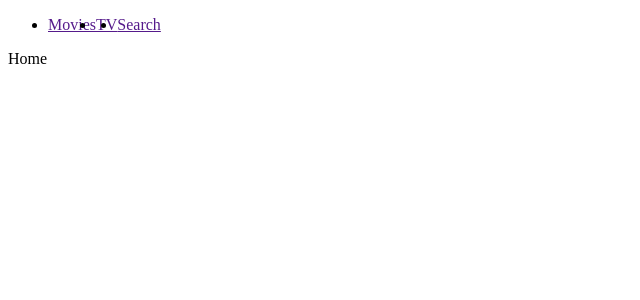
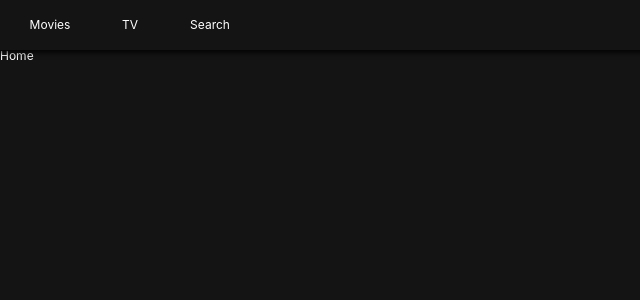
Before and after one commit to woriwori/nomflix, a React (Create React App) app: page / in a window 1280 px wide. Shown: the top 300 px of the page, without its empty margins (0-640 px from the left). Built offline with nearby package versions, Linux system fonts and the light colour scheme.

Commit message:
feat: style reset

```diff
--- a/package.json
+++ b/package.json
@@ -14,6 +14,7 @@
     "react-router-dom": "^5.2.0",
     "react-scripts": "4.0.3",
     "styled-components": "^5.2.2",
+    "styled-reset": "^4.3.4",
     "web-vitals": "^1.0.1"
   },
   "scripts": {
--- a/src/components/App.js
+++ b/src/components/App.js
@@ -1,11 +1,13 @@
 import React, { Component } from 'react';
 import Router from 'components/Router';
+import GlobalStyles from './GlobalStyles';
 
 class App extends Component {
   render() {
     return (
       <>
         <Router />
+        <GlobalStyles />
       </>
     );
   }
--- /dev/null
+++ b/src/components/GlobalStyles.js
@@ -0,0 +1,22 @@
+import { createGlobalStyle } from 'styled-components';
+import reset from 'styled-reset';
+
+const globalStyles = createGlobalStyle`
+    ${reset};
+    a{
+        text-decoration: none;
+        color:inherit;
+    }
+    *{
+        box-sizing: border-box;
+    }
+    body{
+        font-family: --apple-system, BlinkMacSystemFont, 'Segoe UI', Roboto, Oxygen, Ubuntu, Cantarell, 'Open Sans', 'Helvetica Neue', sans-serif;
+        font-size: 12px;
+        background-color: rgba(20, 20, 20, 1);
+        color: white;
+        padding-top: 50px;
+    }
+`;
+
+export default globalStyles;
--- a/src/components/Header.js
+++ b/src/components/Header.js
@@ -1,16 +1,34 @@
+import { Link } from 'react-router-dom';
 import React, { Component } from 'react';
-import { Link } from 'react-router-dom';
 import styled from 'styled-components';
 
-const SHeader = styled.header``;
+const SHeader = styled.header`
+  color: white;
+  position: fixed;
+  top: 0;
+  left: 0;
+  width: 100%;
+  height: 50px;
+  display: flex;
+  align-items: center;
+  padding: 0 10px;
+  background-color: rgba(20, 20, 20, 0.8);
+  box-shadow: 0 1px 5px 2px rgba(0, 0, 0, 0.8);
+`;
 const List = styled.ul`
   display: flex;
-  &:hover {
-    background-color: blue;
-  }
 `;
-const Item = styled.li``;
-const SLink = styled(Link)``;
+const Item = styled.li`
+  width: 80px;
+  height: 50px;
+  text-align: center;
+`;
+const SLink = styled(Link)`
+  height: 50px;
+  display: flex;
+  align-items: center;
+  justify-content: center;
+`;
 
 class Header extends Component {
   render() {
@@ -18,13 +36,13 @@
       <SHeader>
         <List>
           <Item>
-            <SLink href="/">Movies</SLink>
+            <SLink to="/">Movies</SLink>
           </Item>
           <Item>
-            <SLink href="/tv">TV</SLink>
+            <SLink to="/tv">TV</SLink>
           </Item>
           <Item>
-            <SLink href="/search">Search</SLink>
+            <SLink to="/search">Search</SLink>
           </Item>
         </List>
       </SHeader>
```
Also changed, not shown: 2 other files (tests, documents, lock files or other folders).
